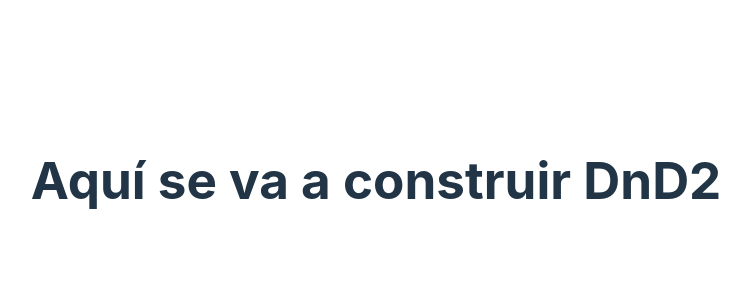
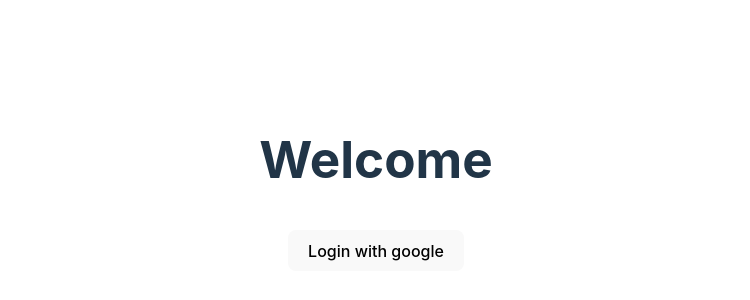
Before and after one commit to RestrepoTorres/DnD2, a React (Vite) app: page / in a window 1280 px wide. Shown: the part 220-520 px from the top of the page, without its empty margins (264-1014 px from the left). Built offline with nearby package versions, Linux system fonts and the light colour scheme.

Commit message:
feat: google login functional button

```diff
--- a/src/App.jsx
+++ b/src/App.jsx
@@ -2,6 +2,7 @@
 import "./assets/styles/app.css";
 import { initializeApp } from "firebase/app";
 import { getAnalytics } from "firebase/analytics";
+import { getAuth, signInWithPopup, GoogleAuthProvider } from "firebase/auth";
 
 const firebaseConfig = {
   apiKey: "AIzaSyB13aXQX87SvCK9U1PhGMRE3r3toUDJfbI",
@@ -16,14 +17,46 @@
 // Initialize Firebase
 const app = initializeApp(firebaseConfig);
 const analytics = getAnalytics(app);
+const provider = new GoogleAuthProvider();
+const auth = getAuth();
+
+function googleLogin() {
+  signInWithPopup(auth, provider)
+    .then((result) => {
+      // This gives you a Google Access Token. You can use it to access the Google API.
+      const credential = GoogleAuthProvider.credentialFromResult(result);
+      const token = credential.accessToken;
+      // The signed-in user info.
+      const user = result.user;
+      //console.log(result.user);
+      // IdP data available using getAdditionalUserInfo(result)
+      // ...
+    })
+    .catch((error) => {
+      // Handle Errors here.
+      const errorCode = error.code;
+      const errorMessage = error.message;
+      // The email of the user's account used.
+      const email = error.customData.email;
+      // The AuthCredential type that was used.
+      const credential = GoogleAuthProvider.credentialFromError(error);
+      // ...
+    });
+}
+
+function Button({ text, onClick }) {
+  return <button onClick={onClick}>{text}</button>;
+}
+
 function App() {
-  const [count, setCount] = useState(0);
-
   return (
     <>
-      <h1>Aquí se va a construir DnD2</h1>
+      <section>
+        <h1>Welcome</h1>
+        <Button text="Login with google" onClick={googleLogin} />
+      </section>
     </>
   );
 }
-
+//<button onClick={hola}>login</button>
 export default App;
```
